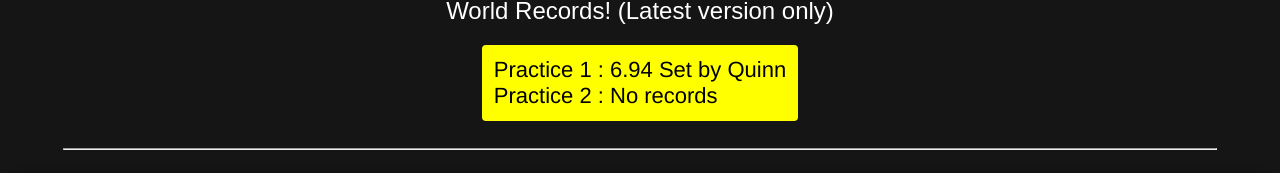
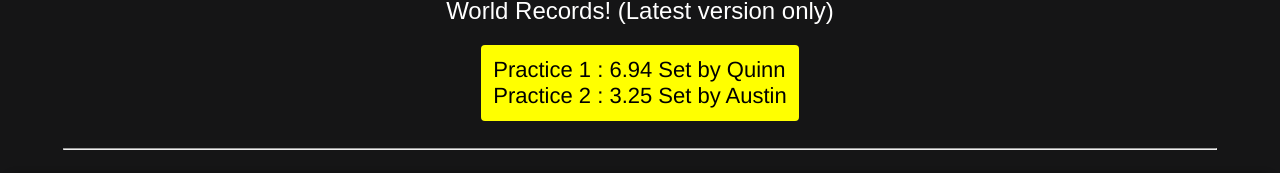
Before and after one commit to Alloew/Website, a React (Vite) app: page /game in a window 1280 px wide. Shown: the part 254-427 px from the top of the page. Built offline with nearby package versions, Linux system fonts and the light colour scheme.

Commit message:
Update Turboman.jsx

```diff
--- a/src/Turboman.jsx
+++ b/src/Turboman.jsx
@@ -66,7 +66,7 @@ export default function Turboman() {
       <h2 className="worldRecordTitle">World Records! (Latest version only)</h2>
       <div className="worldRecordsDiv">
         <span className="worldRecord">Practice 1 : 6.94 Set by Quinn</span>
-        <span className="worldRecord">Practice 2 : No records</span>
+        <span className="worldRecord">Practice 2 : 3.25 Set by Austin</span>
       </div>
       <span></span>
     </div>
```
